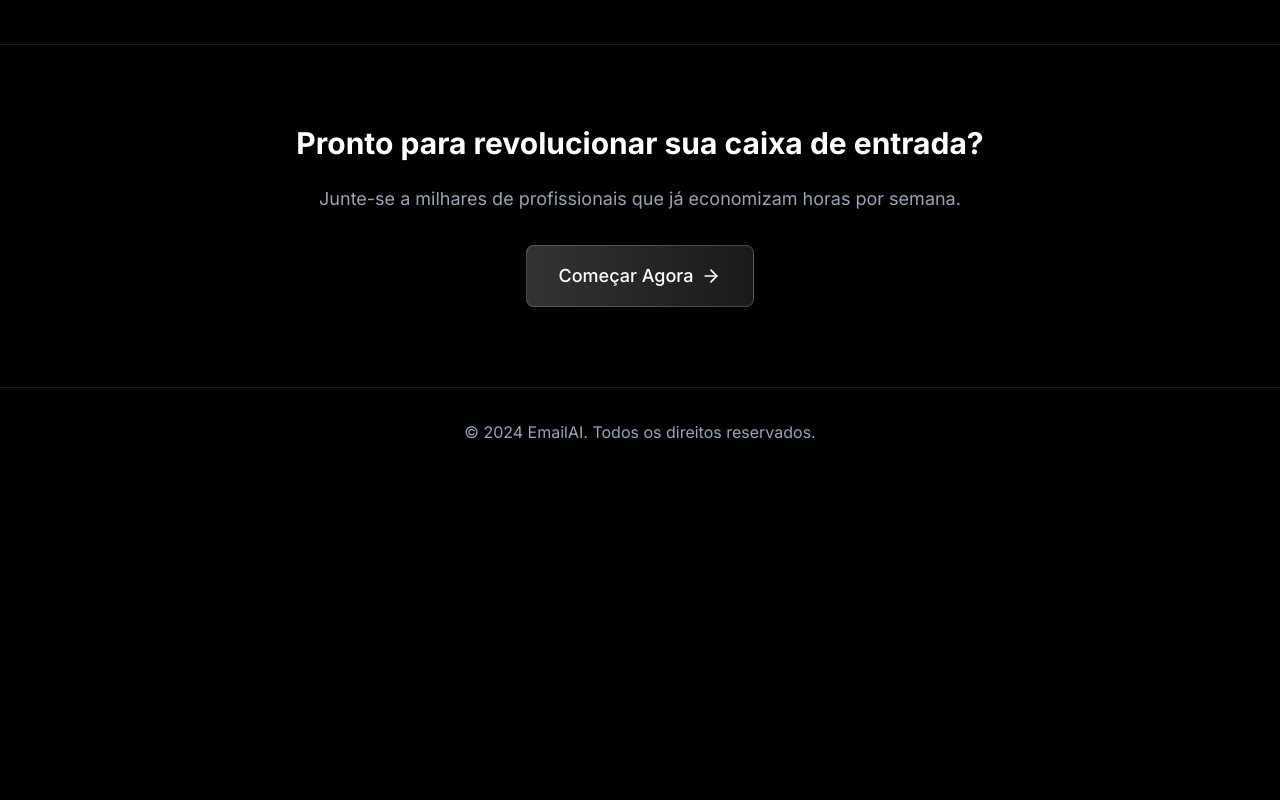
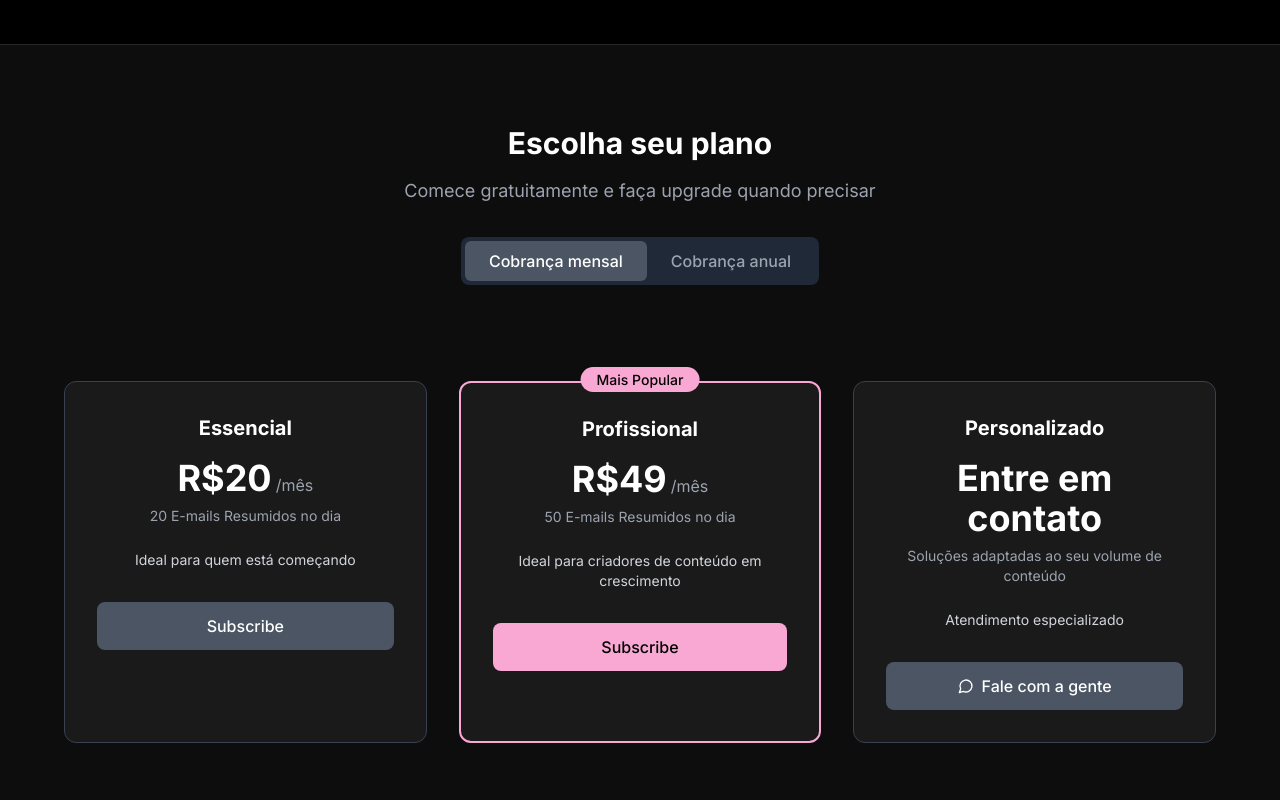
Before and after one commit to Adrian0junio/nebula-metrics-dashboard, a React (Vite) app: page / in a window 1280 px wide. Shown: the part 940-1740 px from the top of the page. Before the commit the page ends 1416 px from the top, so only its background shows below. Built offline with nearby package versions, Linux system fonts and the light colour scheme.

Commit message:
Add subscription plans section
Implement a subscription plans section with a modern, dark, and minimalist design, including monthly/yearly billing tabs and three plan cards with specific content and styling.

```diff
--- a/src/pages/Landing.tsx
+++ b/src/pages/Landing.tsx
@@ -1,5 +1,5 @@
 
-import { ArrowRight, Brain, Mail, Shield, Zap } from 'lucide-react';
+import { ArrowRight, Brain, Mail, Shield, Zap, MessageCircle } from 'lucide-react';
 import { Link } from 'react-router-dom';
 
 const Landing = () => {
@@ -23,6 +23,37 @@ const Landing = () => {
       icon: Shield,
       title: 'Seguro & Privado',
       description: 'Seus dados são protegidos com criptografia de ponta'
+    }
+  ];
+
+  const plans = [
+    {
+      name: 'Essencial',
+      price: 'R$20',
+      period: '/mês',
+      subtitle: '20 E-mails Resumidos no dia',
+      description: 'Ideal para quem está começando',
+      buttonText: 'Subscribe',
+      highlighted: false
+    },
+    {
+      name: 'Profissional',
+      price: 'R$49',
+      period: '/mês',
+      subtitle: '50 E-mails Resumidos no dia',
+      description: 'Ideal para criadores de conteúdo em crescimento',
+      buttonText: 'Subscribe',
+      highlighted: true
+    },
+    {
+      name: 'Personalizado',
+      price: 'Entre em contato',
+      period: '',
+      subtitle: 'Soluções adaptadas ao seu volume de conteúdo',
+      description: 'Atendimento especializado',
+      buttonText: 'Fale com a gente',
+      highlighted: false,
+      isCustom: true
     }
   ];
 
@@ -109,6 +140,76 @@ const Landing = () => {
         </div>
       </section>
 
+      {/* Pricing Section */}
+      <section className="py-20 border-t border-white/10" style={{ backgroundColor: '#0d0d0d' }}>
+        <div className="max-w-7xl mx-auto px-6">
+          <div className="text-center mb-12">
+            <h2 className="text-3xl font-bold mb-4 text-white">
+              Escolha seu plano
+            </h2>
+            <p className="text-gray-400 text-lg mb-8">
+              Comece gratuitamente e faça upgrade quando precisar
+            </p>
+
+            {/* Billing Toggle */}
+            <div className="inline-flex bg-gray-800 rounded-lg p-1 mb-12">
+              <button className="px-6 py-2 rounded-md bg-gray-600 text-white font-medium transition-all duration-300">
+                Cobrança mensal
+              </button>
+              <button className="px-6 py-2 rounded-md text-gray-400 hover:text-white font-medium transition-all duration-300">
+                Cobrança anual
+              </button>
+            </div>
+          </div>
+
+          {/* Plans Grid */}
+          <div className="grid md:grid-cols-3 gap-8 max-w-6xl mx-auto">
+            {plans.map((plan, index) => (
+              <div
+                key={index}
+                className={`relative rounded-xl p-8 text-center transition-all duration-300 hover:scale-105 ${
+                  plan.highlighted
+                    ? 'border-2 border-pink-300 bg-gray-900'
+                    : 'border border-gray-700 bg-gray-900'
+                }`}
+                style={{ backgroundColor: '#1a1a1a' }}
+              >
+                {plan.highlighted && (
+                  <div className="absolute -top-4 left-1/2 transform -translate-x-1/2">
+                    <span className="bg-pink-300 text-black px-4 py-1 rounded-full text-sm font-medium">
+                      Mais Popular
+                    </span>
+                  </div>
+                )}
+
+                <h3 className="text-xl font-bold text-white mb-4">{plan.name}</h3>
+
+                <div className="mb-6">
+                  <div className="flex items-baseline justify-center">
+                    <span className="text-4xl font-bold text-white">{plan.price}</span>
+                    {plan.period && <span className="text-gray-400 ml-1">{plan.period}</span>}
+                  </div>
+                  <p className="text-gray-400 text-sm mt-2">{plan.subtitle}</p>
+                </div>
+
+                <p className="text-gray-300 text-sm mb-8">{plan.description}</p>
+
+                <button
+                  className={`w-full py-3 rounded-lg font-medium transition-all duration-300 flex items-center justify-center gap-2 ${
+                    plan.highlighted
+                      ? 'bg-pink-300 text-black hover:bg-pink-200'
+                      : 'bg-gray-600 text-white hover:bg-gray-500'
+                  }`}
+                >
+                  {plan.isCustom && <MessageCircle className="w-4 h-4" />}
+                  {plan.buttonText}
+                </button>
+              </div>
+            ))}
+          </div>
+        </div>
+      </section>
+
       {/* CTA */}
       <section className="py-20 border-t border-white/10">
         <div className="max-w-4xl mx-auto px-6 text-center">
```
